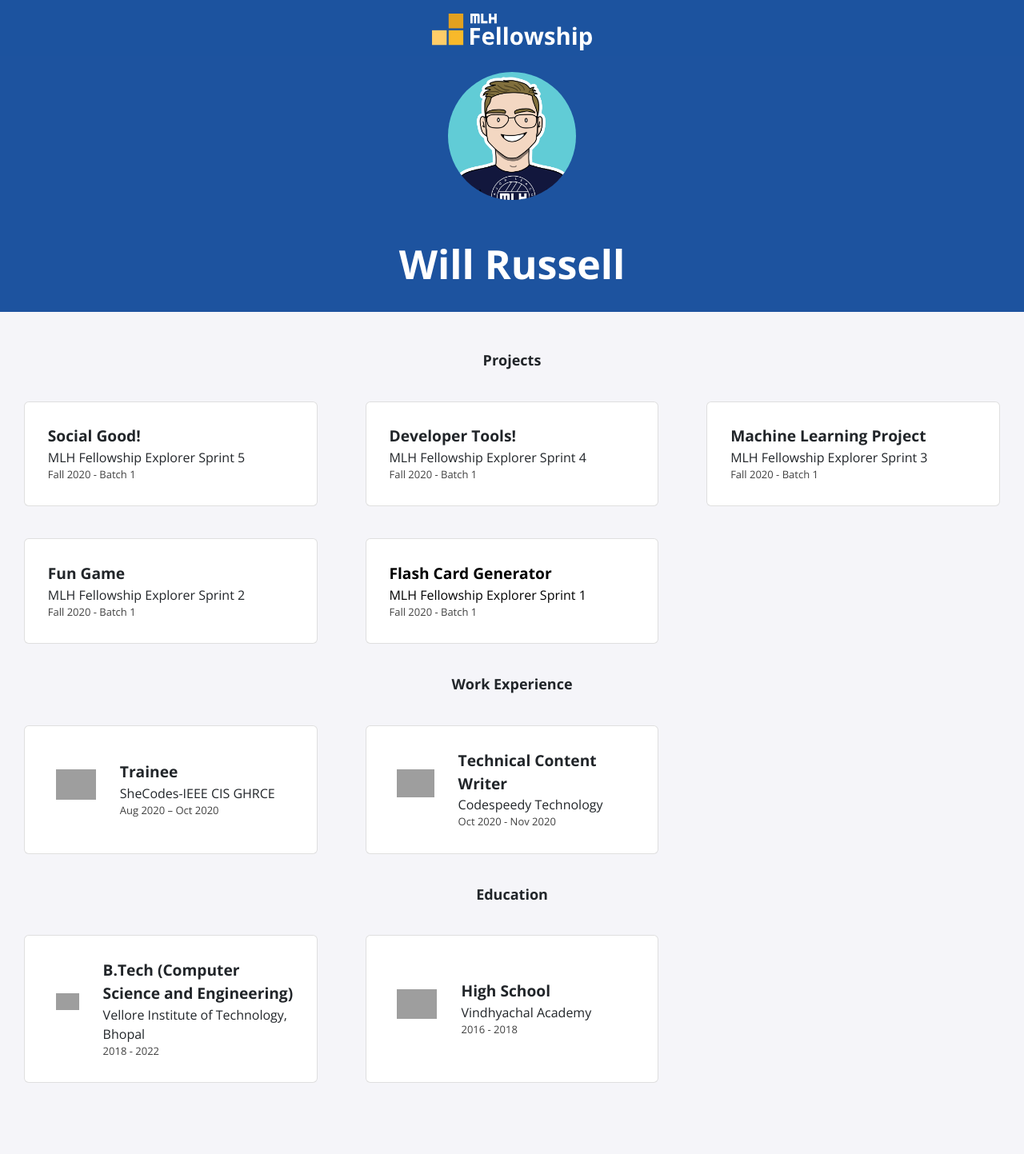
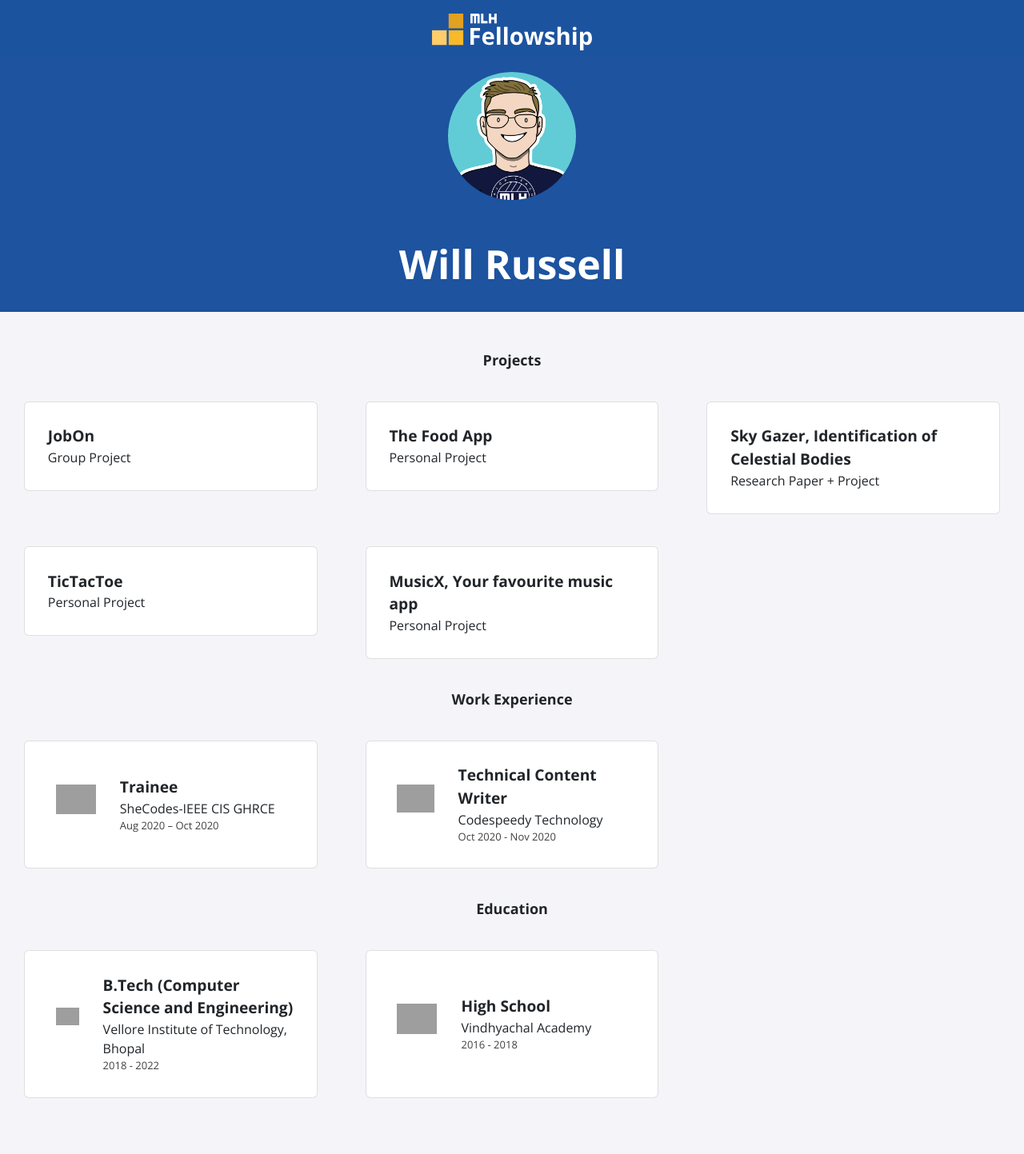
Before and after one commit to kritikashah20/kritikashah20.github.io, a Jekyll site: the page built from index.html, in a window 1280 px wide. Shown: the whole page at 80% size. Built offline with Jekyll 4.4.1, drawn with Linux system fonts in a browser that asks for light colours; nearby versions of some CDN libraries; grey boxes are pictures that could not be loaded.

Commit message:
Update projects.yml

```diff
--- a/_data/projects.yml
+++ b/_data/projects.yml
@@ -1,20 +1,19 @@
-- title: Social Good!
-  event: MLH Fellowship Explorer Sprint 5
-  date: Fall 2020 - Batch 1
+- title: JobOn
+  event: Group Project
+  techstack : HTML, CSS, JavaScript, ReactJS, NodeJS, MySQL, Kafka, MongoDB
 
-- title: Developer Tools!
-  event: MLH Fellowship Explorer Sprint 4
-  date: Fall 2020 - Batch 1
+- title: The Food App
+  event: Personal Project
+  techstack : Java, Android Studio, Firebase
 
-- title: Machine Learning Project
-  event: MLH Fellowship Explorer Sprint 3
-  date: Fall 2020 - Batch 1
+- title: Sky Gazer, Identification of Celestial Bodies
+  event: Research Paper + Project
+  techstack : Python, OpenCV, Supervised ML Algorithms(KNN, SVM)
 
-- title: Fun Game
-  event: MLH Fellowship Explorer Sprint 2
-  date: Fall 2020 - Batch 1
+- title: TicTacToe
+  event: Personal Project
+  techstack : Java, Android Studio
 
-- title: Flash Card Generator
-  event: MLH Fellowship Explorer Sprint 1
-  date: Fall 2020 - Batch 1
-  page-name: sprint1
+- title: MusicX, Your favourite music app
+  event: Personal Project
+  techstack : Java, Android Studio, Firebase
```
